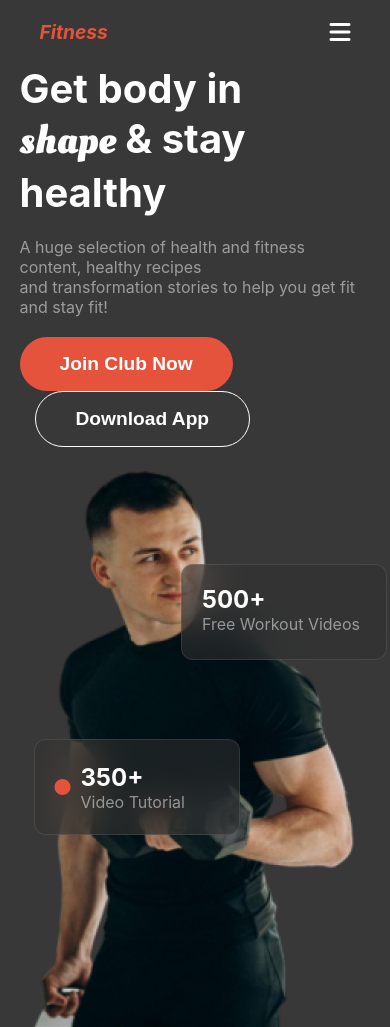
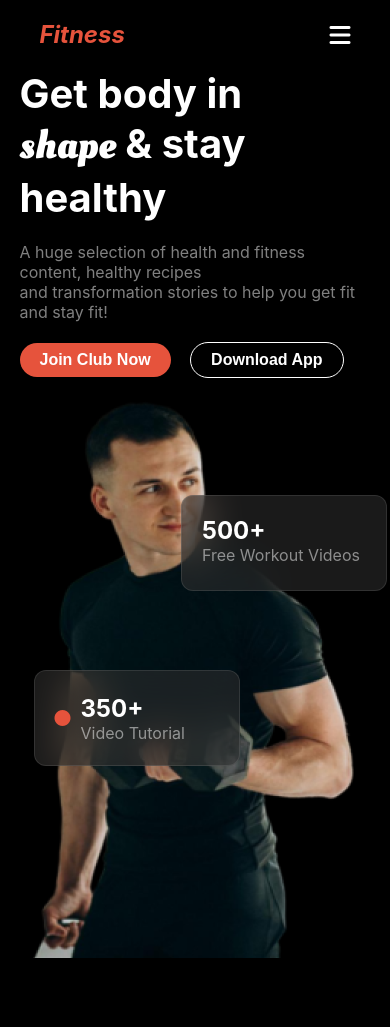
Before and after one commit to kawsarahmed22/assignment-2, a plain HTML site: page index.html in a window 390 px wide. After the commit the page ends 962 px from the top, so only its background shows below. Drawn offline with Linux system fonts and the light colour scheme.

Commit message:
Header Section Responsive Updated

```diff
--- a/css/responsive.css
+++ b/css/responsive.css
@@ -2,7 +2,7 @@
 
 @media screen and (max-width: 576px) {
     .logo{
-        font-size: 1.2rem;
+        font-size: 1.5rem;
     }
     .menu-items{
         flex-direction: column;
@@ -26,4 +26,11 @@
     .banner-title {
         font-size: 2.5rem;
     }
+
+    .banner-btn-container .banner-download-app, .primary-btn {
+        padding: 8px 20px;
+        font-size: 1rem;
+    }
+
+
 }
--- a/css/style.css
+++ b/css/style.css
@@ -10,8 +10,7 @@
 
 body {
     font-family: "Inter", sans-serif;
-    background: rgb(56, 56, 56);
-}
+background-color: black;}
 
 p {
     color: rgba(255, 255, 255, 0.5);
```
